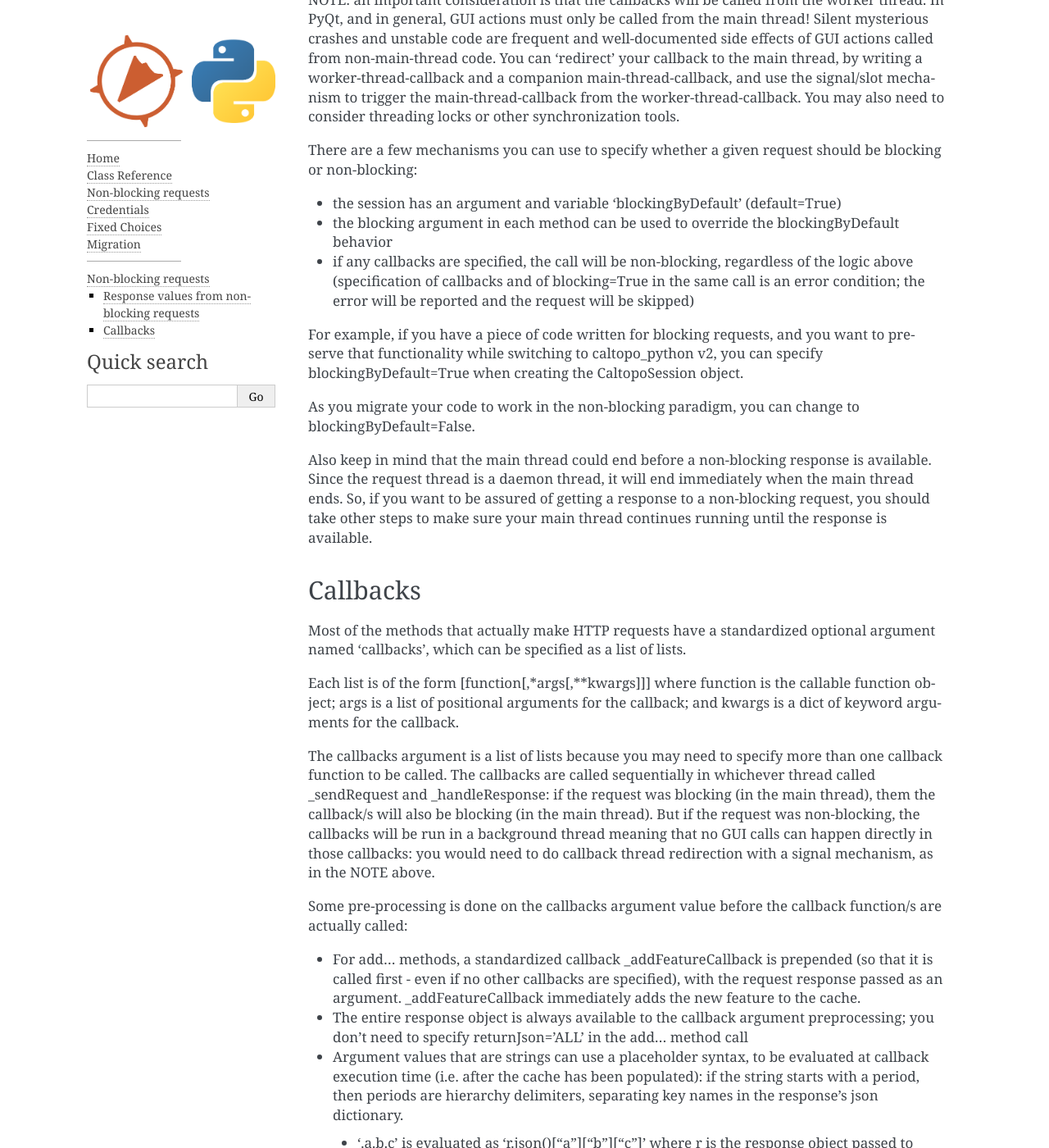
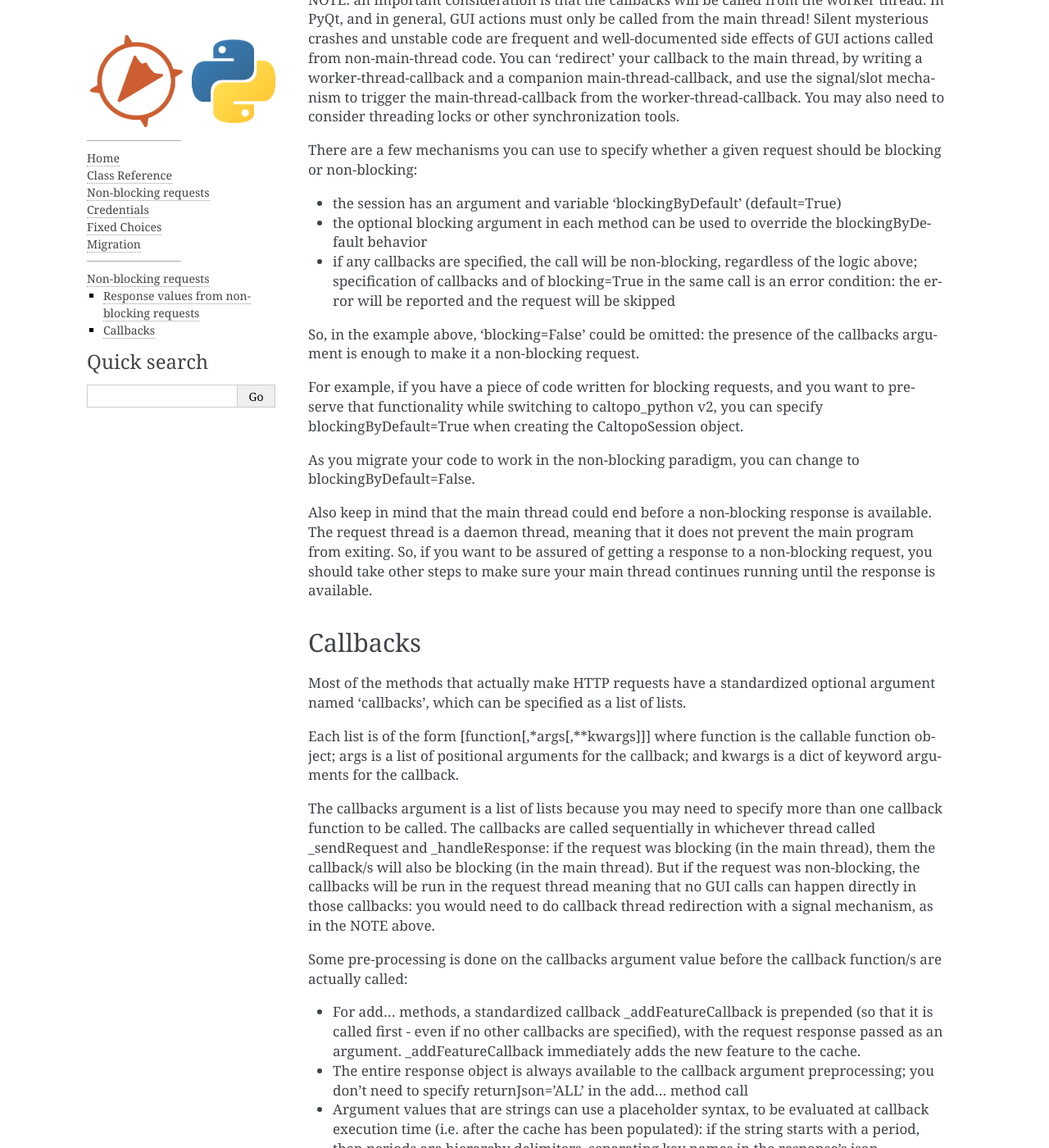
Before and after one commit to ncssar/caltopo_python, a Sphinx documentation site: the page built from docs/source/nonblocking.rst, in a window 1280 px wide and 1400 px high, scrolled down 2043 px. Shown: the whole window at 82% size. Built offline with Sphinx 7.4.7, drawn with Linux system fonts in a browser that asks for light colours; some of the changed text lies outside the part shown.

Commit message:
more non-blocking doc cleanup

```diff
--- a/docs/source/nonblocking.rst
+++ b/docs/source/nonblocking.rst
@@ -70,14 +70,16 @@ NOTE: an important consideration is that the callbacks will be called from the w
 There are a few mechanisms you can use to specify whether a given request should be blocking or non-blocking:
 
 - the session has an argument and variable 'blockingByDefault' (default=True)
-- the blocking argument in each method can be used to override the blockingByDefault behavior
-- if any callbacks are specified, the call will be non-blocking, regardless of the logic above (specification of callbacks and of blocking=True in the same call is an error condition; the error will be reported and the request will be skipped)
+- the optional blocking argument in each method can be used to override the blockingByDefault behavior
+- if any callbacks are specified, the call will be non-blocking, regardless of the logic above; specification of callbacks and of blocking=True in the same call is an error condition: the error will be reported and the request will be skipped
+
+So, in the example above, 'blocking=False' could be omitted: the presence of the callbacks argument is enough to make it a non-blocking request.
 
 For example, if you have a piece of code written for blocking requests, and you want to preserve that functionality while switching to caltopo_python v2, you can specify blockingByDefault=True when creating the CaltopoSession object.
 
 As you migrate your code to work in the non-blocking paradigm, you can change to blockingByDefault=False.
 
-Also keep in mind that the main thread could end before a non-blocking response is available.  Since the request thread is a daemon thread, it will end immediately when the main thread ends.  So, if you want to be assured of getting a response to a non-blocking request, you should take other steps to make sure your main thread continues running until the response is available.
+Also keep in mind that the main thread could end before a non-blocking response is available.  The request thread is a daemon thread, meaning that it does not prevent the main program from exiting.  So, if you want to be assured of getting a response to a non-blocking request, you should take other steps to make sure your main thread continues running until the response is available.
 
 Callbacks
 ---------
@@ -86,7 +88,7 @@ Most of the methods that actually make HTTP requests have a standardized optiona
 
 Each list is of the form [function[,*args[,**kwargs]]] where function is the callable function object; args is a list of positional arguments for the callback; and kwargs is a dict of keyword arguments for the callback.
 
-The callbacks argument is a list of lists because you may need to specify more than one callback function to be called.  The callbacks are called sequentially in whichever thread called _sendRequest and _handleResponse: if the request was blocking (in the main thread), them the callback/s will also be blocking (in the main thread).  But if the request was non-blocking, the callbacks will be run in a background thread meaning that no GUI calls can happen directly in those callbacks: you would need to do callback thread redirection with a signal mechanism, as in the NOTE above.
+The callbacks argument is a list of lists because you may need to specify more than one callback function to be called.  The callbacks are called sequentially in whichever thread called _sendRequest and _handleResponse: if the request was blocking (in the main thread), them the callback/s will also be blocking (in the main thread).  But if the request was non-blocking, the callbacks will be run in the request thread meaning that no GUI calls can happen directly in those callbacks: you would need to do callback thread redirection with a signal mechanism, as in the NOTE above.
 
 Some pre-processing is done on the callbacks argument value before the callback function/s are actually called:
 
@@ -96,4 +98,4 @@ Some pre-processing is done on the callbacks argument value before the callback
 
  - '.a.b.c' is evaluated as 'r.json()["a"]["b"]["c"]' where r is the response object passed to _handleResponse
  - '.id' is evaluated as 'r.json()["id"]'
- - '.result.id' is the most commonly used based on the CalTopo response structure, and is evaluated as 'r.json()["result"]["id"]'
+ - '.result.id' is the most commonly used, based on the CalTopo response structure, and is evaluated as 'r.json()["result"]["id"]'
```
Also changed, not shown: other parts of docs/source/nonblocking.rst (+1 -1 lines).
